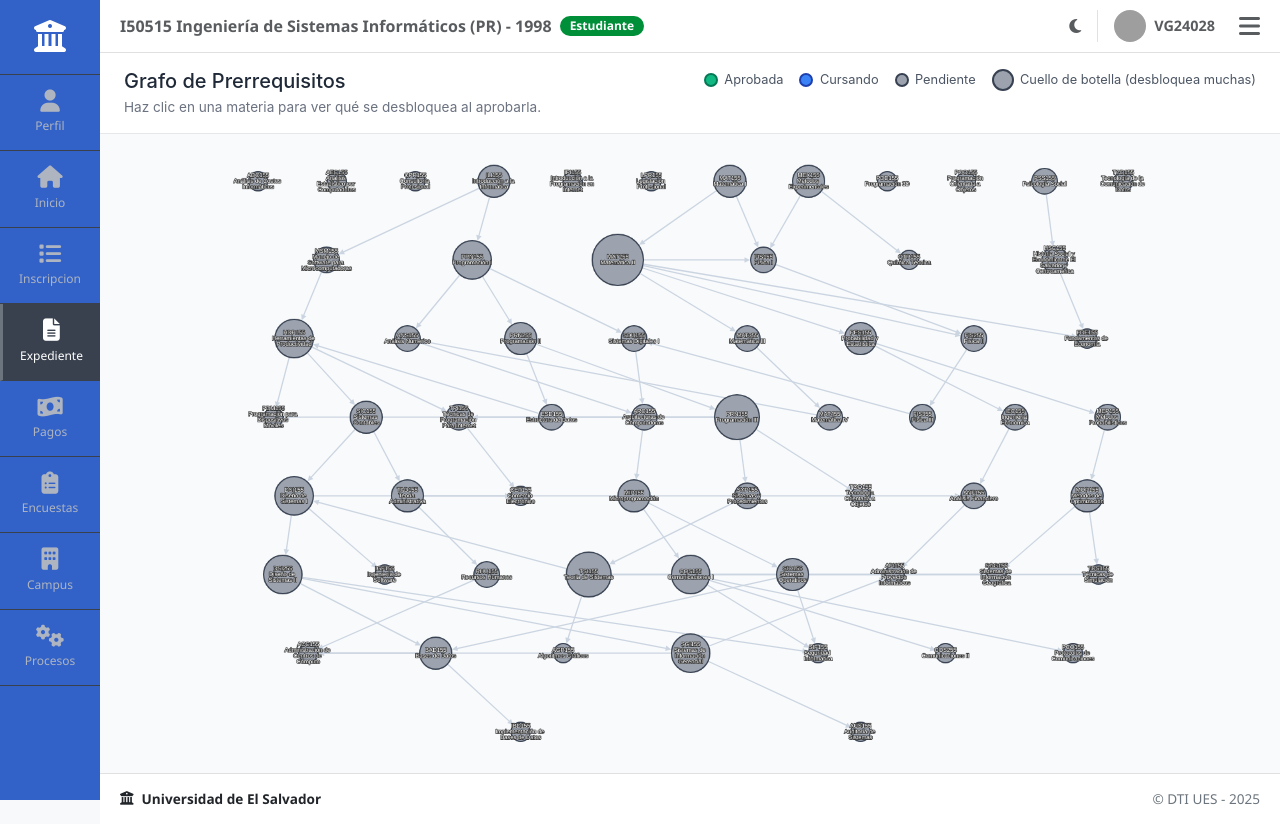
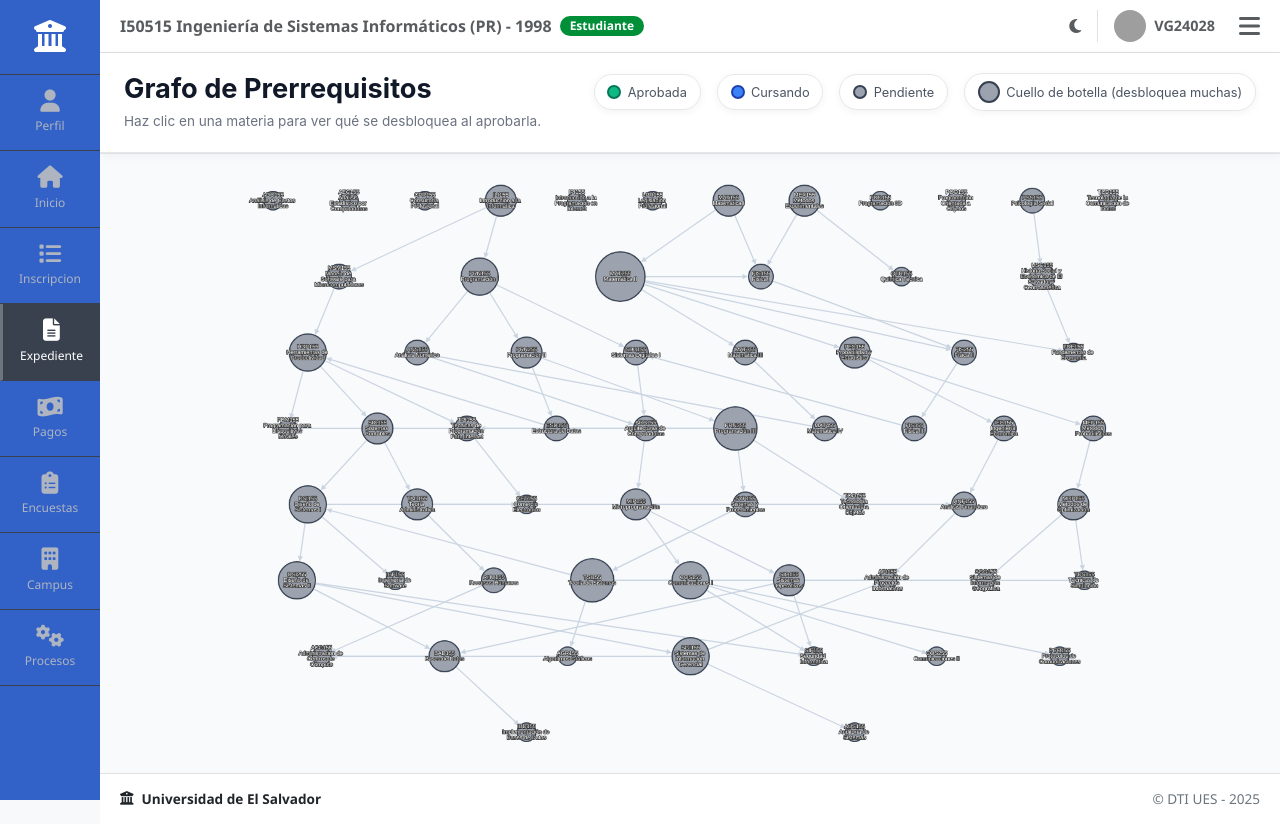
Before and after one commit to balegovez/Proyecto-Final---HDP, an Angular app in the folder proyecto_final/: page /grafo in a window 1280 px wide. Built offline with nearby package versions, Linux system fonts and the light colour scheme; grey boxes are pictures that could not be loaded.

Commit message:
Primeras modificaciones

```diff
--- a/proyecto_final/angular.json
+++ b/proyecto_final/angular.json
@@ -94,5 +94,8 @@
         }
       }
     }
+  },
+  "cli": {
+    "analytics": false
   }
 }
--- a/proyecto_final/src/app/features/grafo/grafo.component.css
+++ b/proyecto_final/src/app/features/grafo/grafo.component.css
@@ -4,8 +4,15 @@
   display: flex;
   flex-direction: column;
   width: 100%;
-  height: calc(100vh - 80px); /* deja espacio para un eventual nav superior */
-  background-color: #f9fafb;
+  height: calc(100vh - 80px);
+
+  background:
+    linear-gradient(
+      to bottom,
+      #f8fafc,
+      #f1f5f9
+    );
+
   font-family: -apple-system, BlinkMacSystemFont, 'Segoe UI', Roboto, sans-serif;
 }
 
@@ -15,17 +22,31 @@
   justify-content: space-between;
   align-items: flex-start;
   flex-wrap: wrap;
+
   gap: 1rem;
-  padding: 1rem 1.5rem;
-  background: #fff;
+
+  padding: 1.25rem 1.5rem;
+
+  background: rgba(255,255,255,.9);
+
+  backdrop-filter: blur(10px);
+
   border-bottom: 1px solid #e5e7eb;
+
+  box-shadow:
+    0 2px 10px rgba(0,0,0,.05);
+
   z-index: 2;
 }
 
 .titulo h2 {
-  margin: 0 0 0.25rem 0;
-  font-size: 1.25rem;
-  color: #1f2937;
+  margin: 0 0 0.35rem 0;
+
+  font-size: 1.7rem;
+
+  font-weight: 700;
+
+  color: #111827;
 }
 
 .titulo .subtitulo {
@@ -47,7 +68,18 @@
 .leyenda-item {
   display: flex;
   align-items: center;
-  gap: 0.4rem;
+  gap: .4rem;
+
+  background: white;
+
+  padding: .45rem .8rem;
+
+  border-radius: 999px;
+
+  border: 1px solid #e5e7eb;
+
+  box-shadow:
+    0 2px 8px rgba(0,0,0,.05);
 }
 
 .dot {
@@ -71,15 +103,37 @@
 /* ============ PANEL LATERAL ============ */
 .panel-seleccion {
   position: absolute;
+
   top: 100px;
-  right: 1rem;
-  width: 280px;
+  right: 20px;
+
+  width: 340px;
+
   background: #fff;
+
+  border-radius: 16px;
+
+  padding: 1.2rem;
+
   border: 1px solid #e5e7eb;
-  border-radius: 8px;
-  padding: 1rem 1rem 1rem 1rem;
-  box-shadow: 0 4px 12px rgba(0, 0, 0, 0.08);
+
+  box-shadow:
+    0 15px 40px rgba(0,0,0,.12);
+
   z-index: 3;
+
+  animation: aparecer .25s ease;
+}
+@keyframes aparecer {
+  from {
+    opacity: 0;
+    transform: translateY(10px);
+  }
+
+  to {
+    opacity: 1;
+    transform: translateY(0);
+  }
 }
 
 .panel-seleccion h3 {
@@ -118,12 +172,29 @@
 }
 
 .lista-desbloqueadas li {
+
+  background: #fff7ed;
+
+  color: #9a3412;
+
+  border: 1px solid #fdba74;
+
+  padding: .45rem .7rem;
+
+  border-radius: 8px;
+
+  font-size: .75rem;
+
+  font-weight: 600;
+
+  transition: .2s;
+}
+
+.lista-desbloqueadas li:hover {
+
+  transform: translateY(-2px);
+
   background: #fed7aa;
-  color: #9a3412;
-  padding: 0.2rem 0.5rem;
-  border-radius: 4px;
-  font-size: 0.75rem;
-  font-weight: 600;
 }
 
 .btn-cerrar {
@@ -171,9 +242,14 @@
 /* ============ CONTENEDOR DEL GRAFO ============ */
 .cy-container {
   flex: 1;
+
   width: 100%;
+
   min-height: 400px;
-  background: #f9fafb;
+
+  background: #f8fafc;
+
+  border-top: 1px solid #e5e7eb;
 }
 
 /* ============ RESPONSIVE ============ */
@@ -203,3 +279,20 @@
     overflow-y: auto;
   }
 }
+.tipo-materia {
+  display: inline-block;
+
+  margin-bottom: .8rem;
+
+  padding: .35rem .75rem;
+
+  background: #eff6ff;
+
+  color: #1d4ed8;
+
+  border-radius: 999px;
+
+  font-size: .8rem;
+
+  font-weight: 600;
+}
--- a/proyecto_final/src/app/features/grafo/grafo.component.html
+++ b/proyecto_final/src/app/features/grafo/grafo.component.html
@@ -1,10 +1,11 @@
 <div class="grafo-wrapper">
-
   <!-- Header con título y leyenda -->
   <header class="grafo-header">
     <div class="titulo">
       <h2>Grafo de Prerrequisitos</h2>
-      <p class="subtitulo">Haz clic en una materia para ver qué se desbloquea al aprobarla.</p>
+      <p class="subtitulo">
+        Haz clic en una materia para ver qué se desbloquea al aprobarla.
+      </p>
     </div>
 
     <!-- Leyenda de colores y tamaños -->
@@ -31,9 +32,19 @@
   <!-- Panel lateral: muestra la materia seleccionada y la cadena que desbloquea -->
   @if (materiaSeleccionada) {
     <aside class="panel-seleccion">
-      <button class="btn-cerrar" (click)="limpiarSeleccion()" aria-label="Cerrar">×</button>
+      <button
+        class="btn-cerrar"
+        (click)="limpiarSeleccion()"
+        aria-label="Cerrar"
+      >
+        ×
+      </button>
       <h3>{{ materiaSeleccionada.nombre }}</h3>
-      <p class="codigo">{{ materiaSeleccionada.codigo }} · Ciclo {{ materiaSeleccionada.ciclo }} · {{ materiaSeleccionada.uv }} UV</p>
+      <p class="tipo-materia">Tipo: {{ materiaSeleccionada.tipo }}</p>
+      <p class="codigo">
+        {{ materiaSeleccionada.codigo }} · Ciclo
+        {{ materiaSeleccionada.ciclo }} · {{ materiaSeleccionada.uv }} UV
+      </p>
 
       @if (cadenaDesbloqueada.length > 0) {
         <p class="resumen">
@@ -42,12 +53,16 @@
         </p>
         <ul class="lista-desbloqueadas">
           @for (codigo of cadenaDesbloqueada; track codigo) {
-            <li>{{ codigo }}</li>
+            <!-- Mostramos información más descriptiva que solo el código -->
+            <li>
+              {{ obtenerDescripcionMateria(codigo) }}
+            </li>
           }
         </ul>
       } @else {
         <p class="resumen sin-desbloqueo">
-          Esta materia no es prerrequisito de ninguna otra (es una materia "terminal").
+          Esta materia no es prerrequisito de ninguna otra (es una materia
+          "terminal").
         </p>
       }
     </aside>
--- a/proyecto_final/src/app/features/grafo/grafo.component.ts
+++ b/proyecto_final/src/app/features/grafo/grafo.component.ts
@@ -272,6 +272,7 @@ export class GrafoComponent implements OnDestroy {
     if (!materia) return;
 
     this.materiaSeleccionada = materia;
+    console.log(this.materiaSeleccionada);
     this.cadenaDesbloqueada = this.materiasQueDesbloquea(
       codigo,
       this.pensumService.prerequisitos(),
@@ -298,6 +299,7 @@ export class GrafoComponent implements OnDestroy {
         arista.addClass('resaltada');
       }
     });
+
   }
 
   /**
@@ -347,6 +349,16 @@ export class GrafoComponent implements OnDestroy {
    *
    * Usamos atributos del 'data' del nodo (estado, tamano) para variar
    * la apariencia sin tener que recrear los nodos.
+   */
+    /**
+   * Convierte un código de materia en una descripción más amigable
+   * para el panel lateral.
+   *
+   * Ejemplo:
+   * MAT255 - Matemática II (Ciclo 2)
+   *
+   * Mostrar solamente el código funciona, pero esta versión ayuda
+   * al estudiante a entender mejor la cadena de desbloqueo.
    */
   private estilosCytoscape(): cytoscape.StylesheetJson {
     return [
@@ -425,4 +437,17 @@ export class GrafoComponent implements OnDestroy {
       },
     ];
   }
+  obtenerDescripcionMateria(codigo: string): string {
+
+    const materia = this.pensumService
+      .materias()
+      .find(m => m.codigo === codigo);
+
+    if (!materia) {
+      return codigo;
+    }
+
+    return `${materia.codigo} - ${materia.nombre} (Ciclo ${materia.ciclo})`;
+
+  }
 }
```
